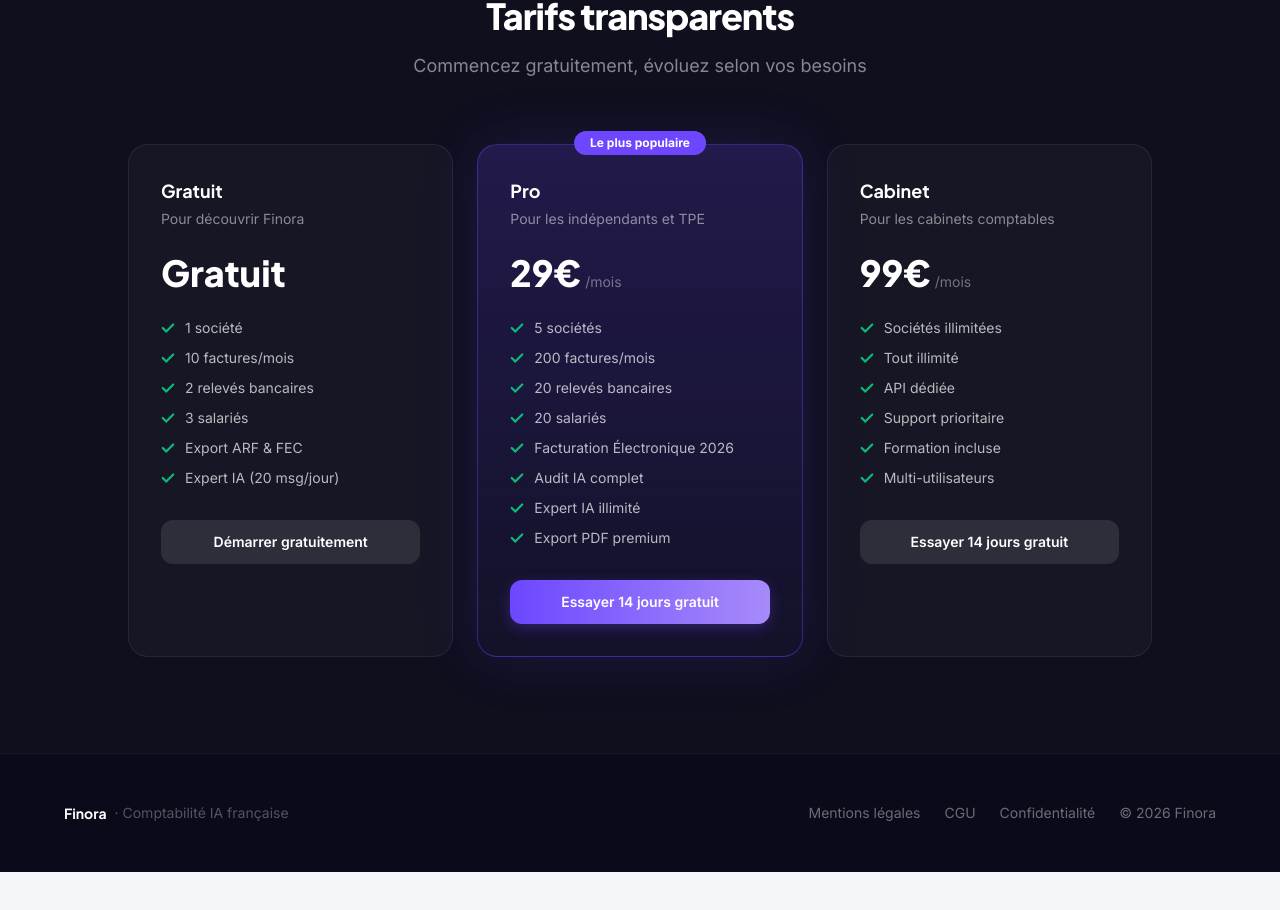
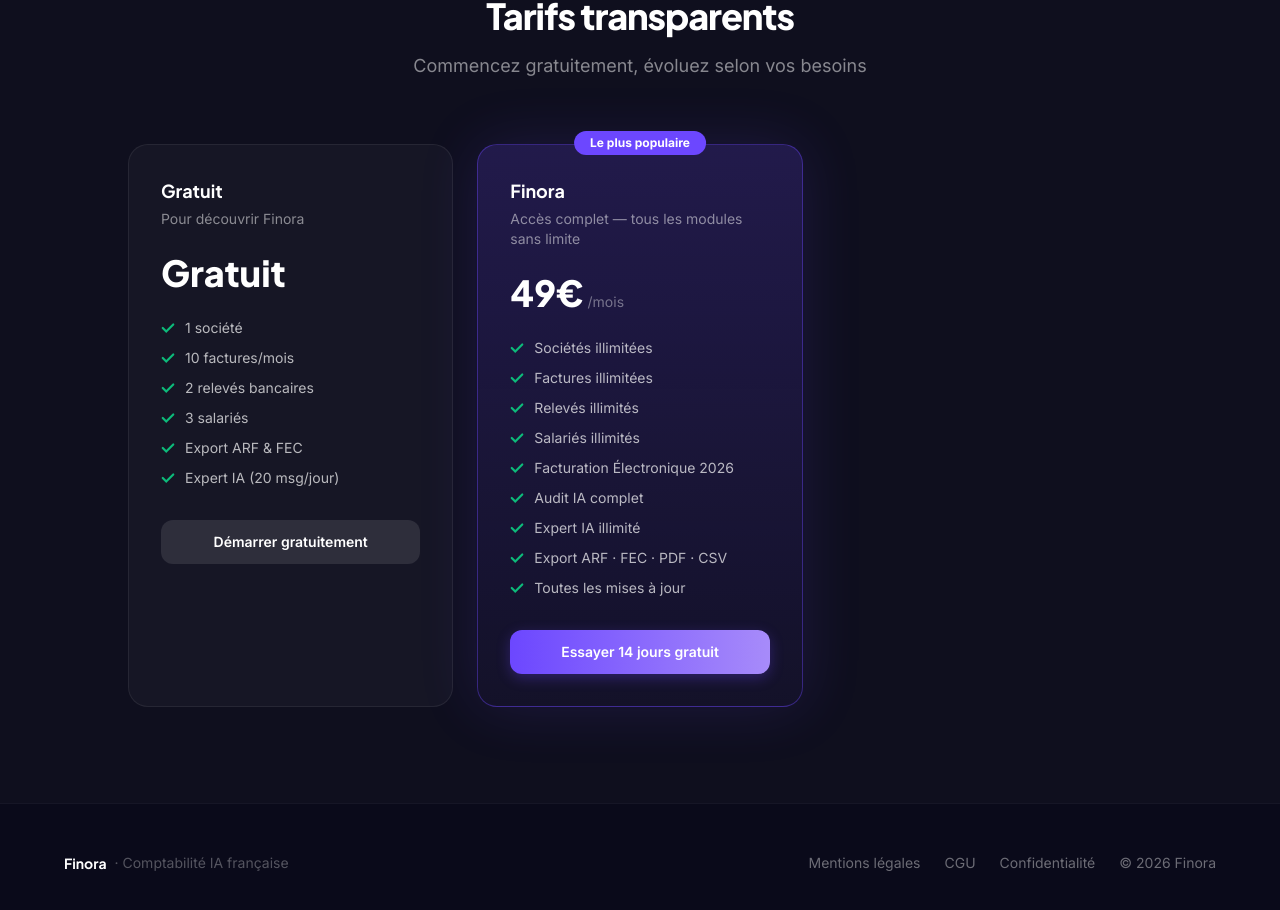
Before and after one commit to Waelbz/Finora-Saas, a Next.js app: page / in a window 1280 px wide. Shown: the part 2033-2943 px from the top of the page. Before the commit the page ends 2905 px from the top, so only its background shows below. Built offline with nearby package versions, Linux system fonts and the light colour scheme.

Commit message:
fix: 2 plans only - Gratuit and Finora 49e

```diff
--- a/app/(marketing)/page.tsx
+++ b/app/(marketing)/page.tsx
@@ -216,18 +216,10 @@
   },
   {
     id: 'pro',
-    name: 'Pro',
-    desc: 'Pour les indépendants et TPE',
-    price: '29€',
+    name: 'Finora',
+    desc: 'Accès complet — tous les modules sans limite',
+    price: '49€',
     featured: true,
-    features: ['5 sociétés', '200 factures/mois', '20 relevés bancaires', '20 salariés', 'Facturation Électronique 2026', 'Audit IA complet', 'Expert IA illimité', 'Export PDF premium'],
-  },
-  {
-    id: 'cabinet',
-    name: 'Cabinet',
-    desc: 'Pour les cabinets comptables',
-    price: '99€',
-    featured: false,
-    features: ['Sociétés illimitées', 'Tout illimité', 'API dédiée', 'Support prioritaire', 'Formation incluse', 'Multi-utilisateurs'],
+    features: ['Sociétés illimitées', 'Factures illimitées', 'Relevés illimités', 'Salariés illimités', 'Facturation Électronique 2026', 'Audit IA complet', 'Expert IA illimité', 'Export ARF · FEC · PDF · CSV', 'Toutes les mises à jour'],
   },
 ]
```
